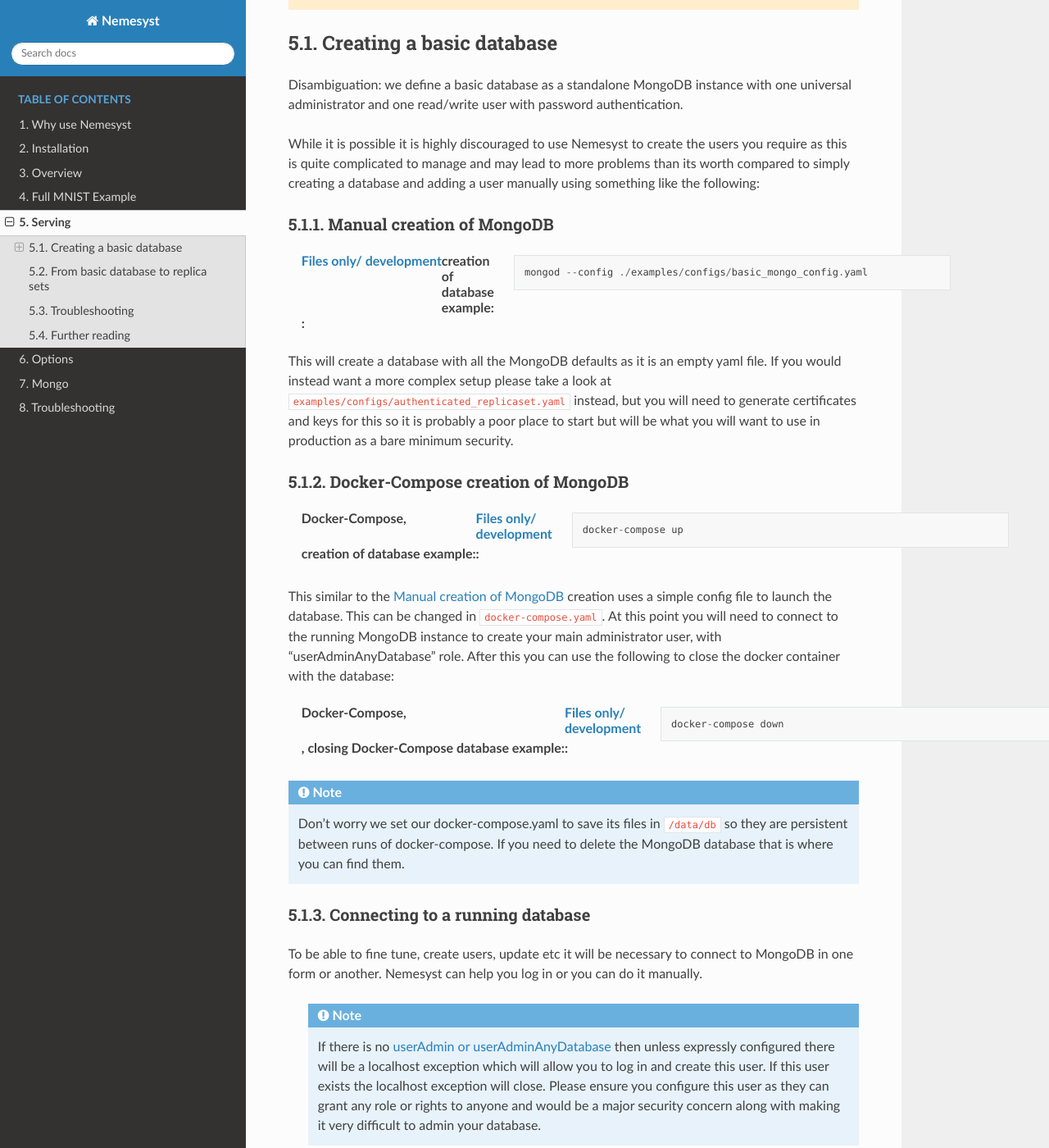
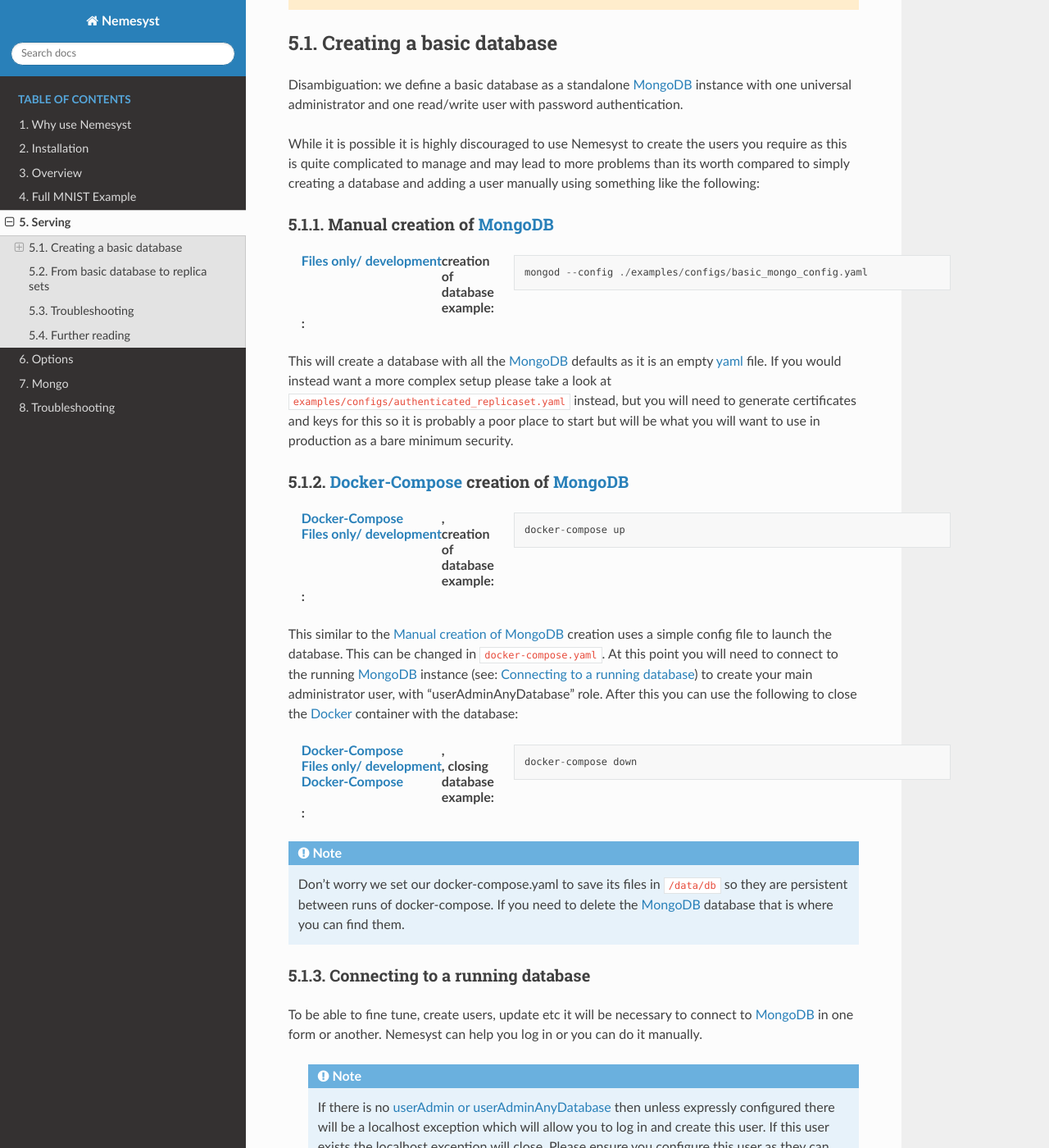
Before and after one commit to DreamingRaven/nemesyst, a Sphinx documentation site: the page built from docs/source/serving.rst, in a window 1280 px wide and 1400 px high, scrolled down 441 px. Shown: the whole window at 82% size. Built offline with Sphinx 7.4.7 and the Read the Docs theme 2.0.0, drawn with Linux system fonts in a browser that asks for light colours; the version number could not be read and is left out; some of the changed text lies outside the part shown.

Commit message:
Updated docs: links for MongoDB Docker YAML etc
Added more links, expanded on certain sections, discovered enumerate for
some bizzare reason.

```diff
--- a/docs/source/mnist.rst
+++ b/docs/source/mnist.rst
@@ -38,7 +38,6 @@ Serving
 +++++++
 
 For this example Nemesyst will create a database for us whenever we call the config file since we pass in options to initialise and start the database (see :ref:`section_mnist_config`). We can do this using:
-
 
 :|files-only| serving example\::
 
--- a/docs/source/overview.rst
+++ b/docs/source/overview.rst
@@ -95,8 +95,9 @@ A |mongo| object is automatically passed into every one of your desired scripts
 
   .. literalinclude:: ../../tests/serving.sh
 
-:Further reading:
-  :ref:`page_serving`: More in depth serving with Nemesyst
+.. note::
+
+  Please see :ref:`page_serving` for more in depth serving with Nemesyst
 
 .. _section_learning:
 
--- a/docs/source/serving.rst
+++ b/docs/source/serving.rst
@@ -19,14 +33,14 @@ Nemesyst uses |MongoDB| as its primary message passing interface. This page will
 Creating a basic database
 +++++++++++++++++++++++++
 
-Disambiguation: we define a basic database as a standalone |mongodb| instance with one universal administrator and one read/write user with password authentication.
+Disambiguation: we define a basic database as a standalone |mongodb|_ instance with one universal administrator and one read/write user with password authentication.
 
 While it is possible it is highly discouraged to use Nemesyst to create the users you require as this is quite complicated to manage and may lead to more problems than its worth compared to simply creating a database and adding a user manually using something like the following:
 
 .. _manual_mongodb:
 
-Manual creation of |mongodb|
-----------------------------
+Manual creation of |mongodb|_
+-----------------------------
 
 :|files-only| creation of database example\::
 
@@ -34,37 +48,37 @@ Manual creation of |mongodb|
 
       mongod --config ./examples/configs/basic_mongo_config.yaml
 
-This will create a database with all the |mongodb| defaults as it is an empty |yaml| file.
+This will create a database with all the |mongodb|_ defaults as it is an empty |yaml|_ file.
 If you would instead want a more complex setup please take a look at ``examples/configs/authenticated_replicaset.yaml`` instead, but you will need to generate certificates and keys for this so it is probably a poor place to start but will be what you will want to use in production as a bare minimum security.
 
-|docker-compose| creation of |mongodb|
---------------------------------------
+|docker-compose|_ creation of |mongodb|_
+----------------------------------------
 
-:|docker-compose|, |files-only| creation of database example\::
+:|docker-compose|_, |files-only| creation of database example\::
 
   .. parsed-literal::
 
       docker-compose up
 
 This similar to the :ref:`manual_mongodb` creation uses a simple config file to launch the database. This can be changed in ``docker-compose.yaml``.
-At this point you will need to connect to the running |mongodb| instance to create your main administrator user, with "userAdminAnyDatabase" role.
-After this you can use the following to close the docker container with the database:
+At this point you will need to connect to the running |mongodb|_ instance (see: :ref:`connecting_mongodb`) to create your main administrator user, with "userAdminAnyDatabase" role.
+After this you can use the following to close the |docker|_ container with the database:
 
-:|docker-compose|, |files-only|, closing |docker-compose| database example\::
+:|docker-compose|_, |files-only|, closing |docker-compose|_ database example\::
 
   .. parsed-literal::
 
       docker-compose down
 
 .. note::
-  Don't worry we set our docker-compose.yaml to save its files in ``/data/db`` so they are persistent between runs of docker-compose. If you need to delete the |mongodb| database that is where you can find them.
+  Don't worry we set our docker-compose.yaml to save its files in ``/data/db`` so they are persistent between runs of docker-compose. If you need to delete the |mongodb|_ database that is where you can find them.
 
 .. _connecting_mongodb:
 
 Connecting to a running database
 --------------------------------
 
-To be able to fine tune, create users, update etc it will be necessary to connect to |mongodb| in one form or another. Nemesyst can help you log in or you can do it manually.
+To be able to fine tune, create users, update etc it will be necessary to connect to |mongodb|_ in one form or another. Nemesyst can help you log in or you can do it manually.
 
  .. note::
    If there is no `userAdmin or userAdminAnyDatabase <https://docs.mongodb.com/manual/reference/built-in-roles/#userAdmin>`_ then unless expressly configured there will be a localhost exception which will allow you to log in and create this user. If this user exists the localhost exception will close. Please ensure you configure this user as they can grant any role or rights to anyone and would be a major security concern along with making it very difficult to admin your database.
@@ -74,7 +88,7 @@ Nemesyst
 
 :todo:
 
-  Include instructions for logging into |mongodb| from Nemesyst.
+  Include instructions for logging into |mongodb|_ from Nemesyst.
   Still needs addition
 
 Mongo
```
Also changed, not shown: other parts of docs/source/serving.rst (+15 -1 lines), 1 other file.
